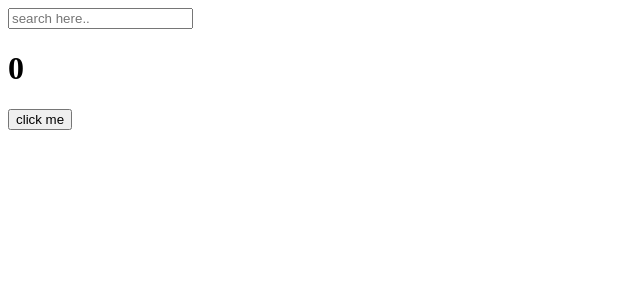
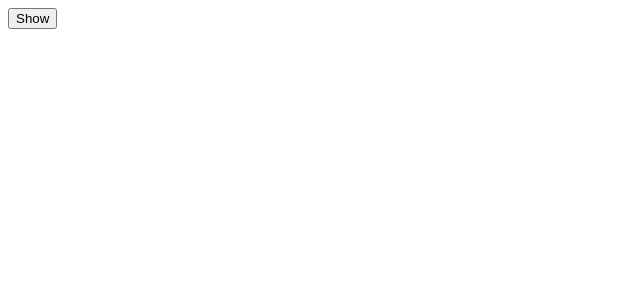
Before and after one commit to rimmyhub/react-for-beginners, a React (Create React App) app: page / in a window 1280 px wide. Shown: the top 300 px of the page, without its empty margins (0-640 px from the left). Built offline with nearby package versions, Linux system fonts and the light colour scheme.

Commit message:
react cleanup function

```diff
--- a/src/App.js
+++ b/src/App.js
@@ -1,48 +1,33 @@
 import { useState, useEffect } from "react";
 
+// 한번만 실행
+function Hello() {
+  function byFn() {
+    console.log("bye :(");
+  }
+
+  function hiFn() {
+    console.log("created :)");
+    return byFn; //파괴될때도 실행하고 싶을때 return해야함
+  }
+  useEffect(hiFn, []);
+
+  // useEffect(() => {
+  //   console.log("created :)");
+  //   return () => console.log("destroyed :("); //cleanup function
+  //   // 나의 component(요소)가 없어질때 결과를 보낼 수 있음
+  // }, []);
+  return <h1>hello</h1>;
+}
+
 function App() {
-  const [counter, setValue] = useState(0);
-  const [keyword, setKeyword] = useState("");
-
-  const onClick = () => setValue((prev) => prev + 1);
-
-  const onChange = (event) => setKeyword(event.target.value);
-
-  // 한 번만 실행됨
-  useEffect(() => {
-    console.log("CALL THE API");
-  }, []);
-
-  useEffect(() => {
-    if (keyword !== "" && keyword.length > 5) {
-      //keyword가 빈값이 아니라면 그때 키워드 검색, 길이가 5보다 길때
-      console.log("SEARCH FOR", keyword);
-    }
-  }, [keyword]);
-  // keyword가 변화할때만, 변화할때 마다 코드 실행
-
-  useEffect(() => {
-    console.log("키워드가 변화할때마다 실행돼요");
-  }, [keyword]);
-
-  useEffect(() => {
-    console.log("카운터가 변화할때 실행돼요");
-  }, [counter]);
-
-  useEffect(() => {
-    console.log("카운터와 키워드가 변화할때 실행돼요");
-  }, [counter, keyword]);
+  const [showing, setShowing] = useState(false);
+  const onClick = () => setShowing((prev) => !prev);
 
   return (
     <div>
-      <input
-        value={keyword}
-        onChange={onChange}
-        type="text"
-        placeholder="search here.."
-      />
-      <h1>{counter}</h1>
-      <button onClick={onClick}>click me</button>
+      {showing ? <Hello /> : null}
+      <button onClick={onClick}>{showing ? "Hide" : "Show"}</button>
     </div>
   );
 }
```
